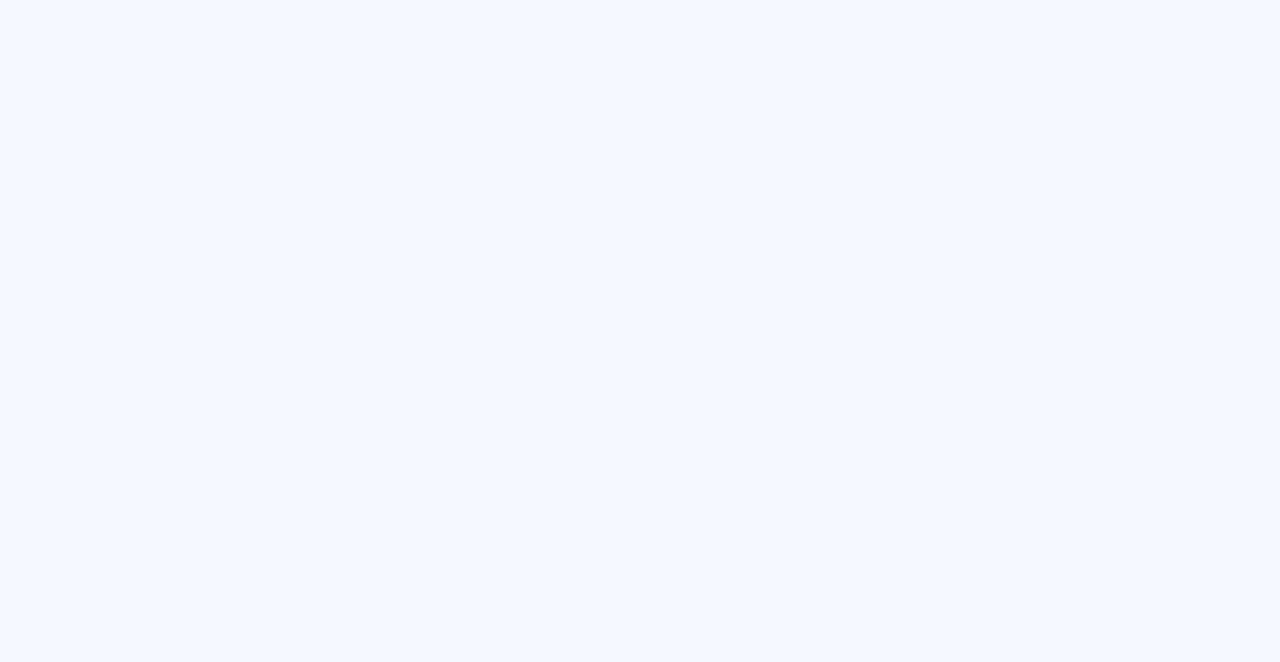
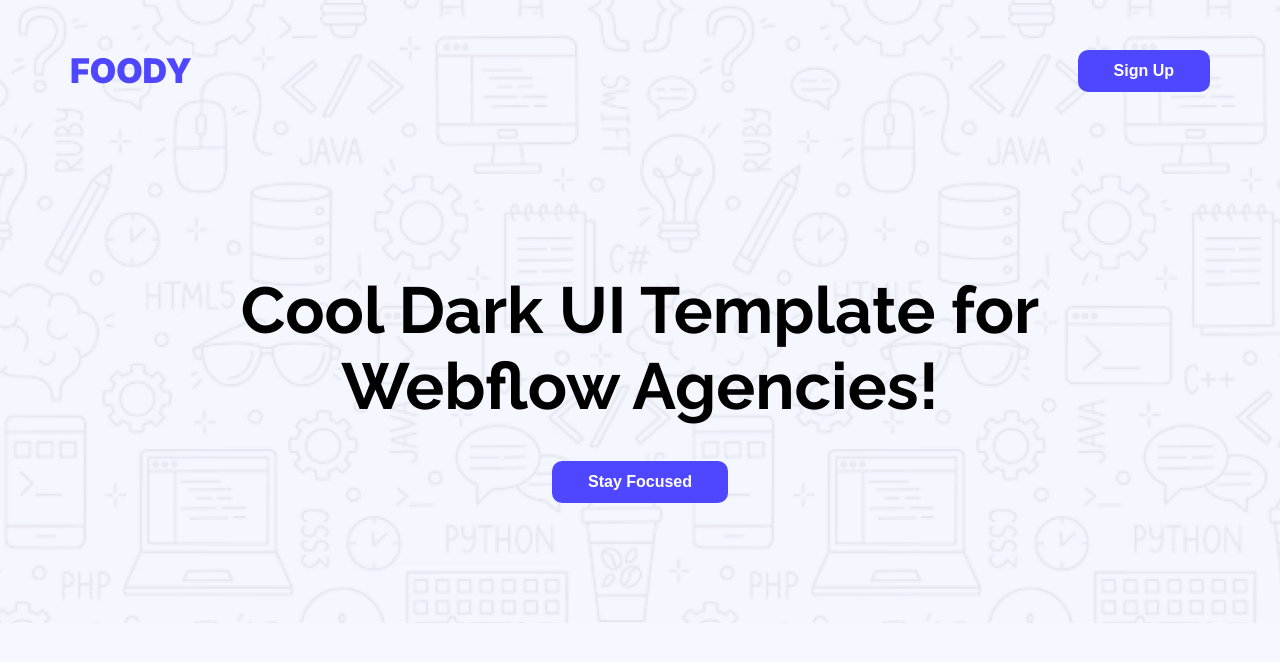
Before and after one commit to Miah-Shohag/programming-hero-assignment-1, a plain HTML site: page index.html in a window 1280 px wide. Drawn offline with Linux system fonts and the light colour scheme.

Commit message:
I have finished banner section

```diff
--- a/index.html
+++ b/index.html
@@ -3,7 +3,7 @@
   <head>
     <meta charset="UTF-8" />
     <meta name="viewport" content="width=device-width, initial-scale=1.0" />
-    <title>Document</title>
+    <title>F00dy</title>
     <link
       href="https://fonts.googleapis.com/css2?family=Inter:ital,opsz,wght@0,14..32,100..900;1,14..32,100..900&family=Raleway:ital,wght@0,100..900;1,100..900&display=swap"
       rel="stylesheet"
@@ -17,5 +17,24 @@
     />
     <link rel="stylesheet" href="style.css" />
   </head>
-  <body></body>
+  <body>
+    <!-- Header section -->
+    <header class="banner-section">
+      <div class="container">
+        <nav class="navbar">
+          <div class="nav-left">
+            <a class="logo" href="">FOODY</a>
+          </div>
+          <div class="nav-right">
+            <button class="btn">Sign Up</button>
+          </div>
+        </nav>
+
+        <div class="banner-content">
+          <h2 class="heading">Cool Dark UI Template for Webflow Agencies!</h2>
+          <button class="btn" id="stayFocused">Stay Focused</button>
+        </div>
+      </div>
+    </header>
+  </body>
 </html>
--- a/style.css
+++ b/style.css
@@ -42,4 +42,40 @@ body {
 
 .btn:hover {
   background-color: #ffb805;
+  color: #000;
+  transform: scale(1.1);
 }
+
+/* Banner and Navbar */
+
+.banner-section {
+  background-image: url("Assets/Hero-bg.png");
+  background-position: center;
+  background-repeat: no-repeat;
+  background-size: cover;
+}
+
+.navbar {
+  display: flex;
+  justify-content: space-between;
+  padding: 50px 0px;
+}
+
+.nav-left a {
+  color: var(--primary-color);
+  text-decoration: none;
+  font-weight: 900;
+  font-size: 34px;
+}
+
+.banner-content {
+  width: 80%;
+  margin: 0 auto;
+  padding: 130px 0 120px 0;
+  text-align: center;
+}
+
+.banner-content h2 {
+  font-size: 65px;
+  margin-bottom: 37px;
+}
```
